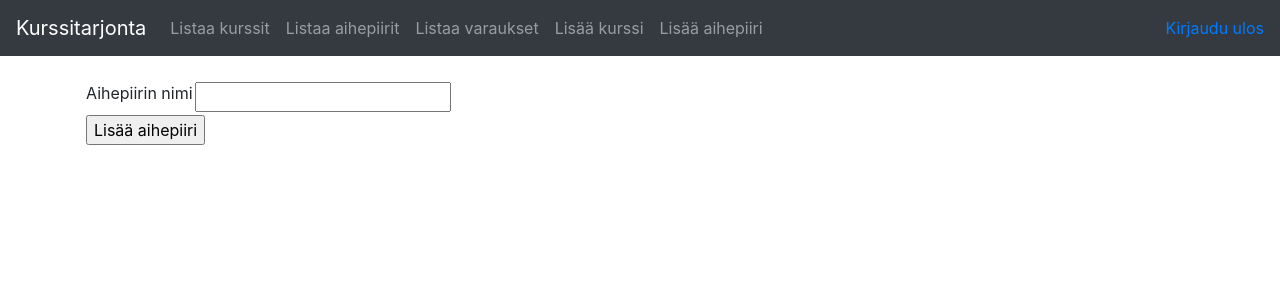
After one commit to robertrantanen/Kurssitarjonta-ja-kurssipaikan-varaus, a Flask app: page /aihepiiri/new/ in a window 1280 px wide. The commit adds this page. Shown: the top 300 px of the page. Run offline with Flask 2, Linux system fonts and the light colour scheme; a user stored in the database is signed in; tables that the repository leaves empty hold one stand-in row (values such as "Sample post"); some libraries are stand-ins or nearby versions.

Commit message:
aihepiirit

```diff
--- a/application/__init__.py
+++ b/application/__init__.py
@@ -64,6 +64,9 @@ from application.auth import views
 from application.varaus import models
 from application.varaus import views
 
+from application.aihepiiri import models
+from application.aihepiiri import views
+
 from application.auth.models import User
 
 @login_manager.user_loader
--- /dev/null
+++ b/application/aihepiiri/forms.py
@@ -0,0 +1,8 @@
+from flask_wtf import FlaskForm
+from wtforms import StringField, IntegerField, validators
+
+class AihepiiriForm(FlaskForm):
+    nimi = StringField("Aihepiirin nimi", [validators.Length(min=1, max=144, message="Aihepiirin nimen täytyy olla vähintään 1 merkkiä pitkä")])
+
+    class Meta:
+        csrf = False
--- /dev/null
+++ b/application/aihepiiri/views.py
@@ -0,0 +1,31 @@
+from application import app, db, login_required
+from flask import redirect, render_template, request, url_for
+from application.aihepiiri.models import Aihepiiri
+from application.aihepiiri.forms import AihepiiriForm
+from flask_login import current_user
+
+
+@app.route("/aihepiiri", methods=["GET"])
+def aihepiiri_index():
+    return render_template("aihepiiri/list.html", aihepiirit = Aihepiiri.query.all())
+
+@app.route("/aihepiiri/new/")
+@login_required(role="ADMIN")
+def aihepiiri_form():
+    return render_template("aihepiiri/new.html", form = AihepiiriForm())
+
+
+@app.route("/aihepiiri/", methods=["POST"])
+@login_required(role="ADMIN")
+def aihepiiri_create():
+    form = AihepiiriForm(request.form)
+
+    if not form.validate():
+        return render_template("aihepiiri/new.html", form = form)
+
+    a = Aihepiiri(request.form.get("nimi"))
+
+    db.session().add(a)
+    db.session().commit()
+
+    return redirect(url_for("aihepiiri_index"))
--- /dev/null
+++ b/application/templates/aihepiiri/new.html
@@ -0,0 +1,27 @@
+{% extends "layout.html" %}
+
+{% block body %}
+<form method="POST" action="{{ url_for('aihepiiri_create') }}">
+  <table>
+    <tr>
+      <td>
+        {{ form.nimi.label }}
+      </td>
+      <td>
+        {{ form.nimi }}
+      </td>
+      <td>
+        <ul>
+          {% for error in form.nimi.errors %}
+          <li>{{ error }}</li>
+          {% endfor %}
+        </ul>
+      </td>
+    </tr>
+    <tr>
+      <td colspan="2">
+        <input type="submit" value="Lisää aihepiiri"/>
+      </td>
+    </tr>
+</form>
+{% endblock %}
--- a/application/templates/layout.html
+++ b/application/templates/layout.html
@@ -21,6 +21,9 @@
           <a class="nav-link" href="{{ url_for('kurssit_index') }} ">Listaa kurssit</a>
         </li>
         <li class="nav-item">
+          <a class="nav-link" href="{{ url_for('aihepiiri_index') }} ">Listaa aihepiirit</a>
+        </li>
+        <li class="nav-item">
           {% if current_user.is_authenticated %}
           <a class="nav-link" href="{{ url_for('varaus_index') }} ">Listaa varaukset</a>
           {% endif %}
@@ -28,6 +31,11 @@
         <li class="nav-item">
           {% if current_user.admin==True %}
           <a class="nav-link" href="{{ url_for('kurssit_form') }} ">Lisää kurssi</a>
+          {% endif %}
+        </li>
+        <li class="nav-item">
+          {% if current_user.admin==True %}
+          <a class="nav-link" href="{{ url_for('aihepiiri_form') }} ">Lisää aihepiiri</a>
           {% endif %}
         </li>
       </ul>
```
Also changed, not shown: application/aihepiiri/models.py (added, +13 -0 lines), application/templates/aihepiiri/list.html (added, +14 -0 lines), application/aihepiiri/__init__.py (added).
